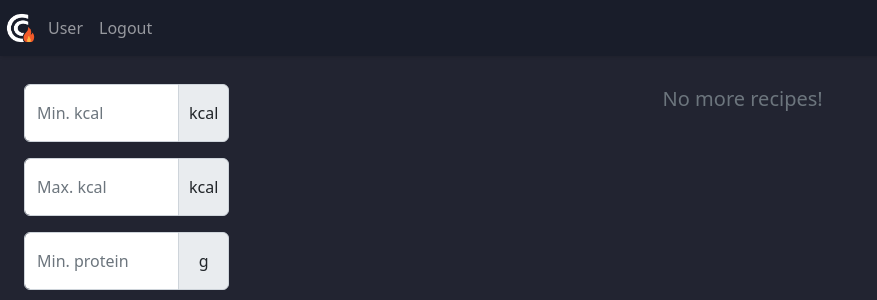
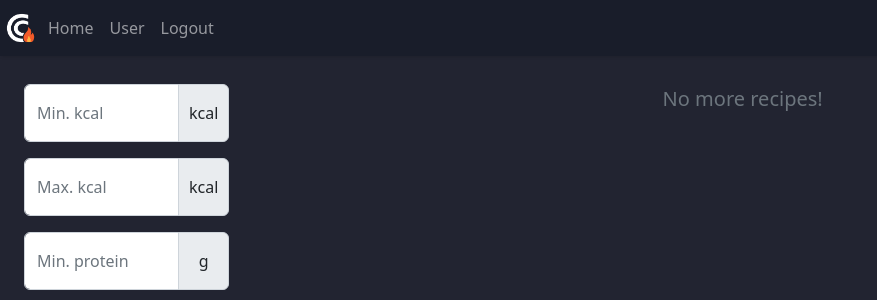
Before and after one commit to michaelWebDeve/CalorieCraveDevOps, a Flask app: page / in a window 1280 px wide. Shown: the top 300 px of the page, without its empty margins (0-877 px from the left). Run offline with Flask 3, Linux system fonts and the light colour scheme; the visitor is signed in with stand-in values (Sample User, id 1).

Commit message:
Adding Home link in navbar

```diff
--- a/templates/base.html
+++ b/templates/base.html
@@ -20,6 +20,9 @@
         <div class="collapse navbar-collapse" id="navbarSupportedContent">
             <ul class="navbar-nav mr-auto">
                 {% if "email" in session %}
+                    <li class="nav-item">
+                        <a class="nav-link" href="/">Home</a>
+                    </li>
                     <li class="nav-item">
                         <a class="nav-link" href="/user">User</a>
                     </li>
```
